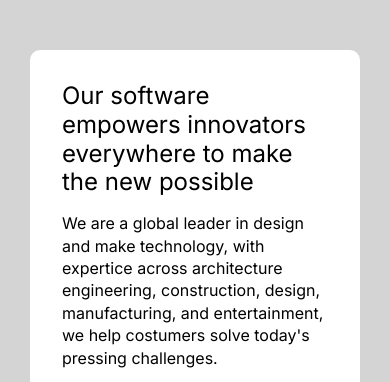
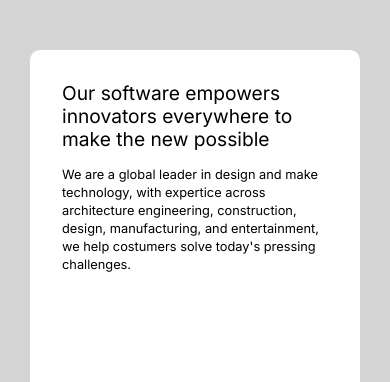
Before and after one commit to dhruvk-081/Webpage, a plain HTML site: page index.html in a window 390 px wide. Shown: the part 3783-4165 px from the top of the page. Drawn offline with Linux system fonts and the light colour scheme.

Commit message:
font change

```diff
--- a/style.css
+++ b/style.css
@@ -401,10 +401,10 @@ a.explore {
     /* float: right; */
   }
   .text-box-heading {
-    font-size: 1.5rem;
+    font-size: 1.2rem;
   }
   .text-box-text {
-    font-size: 1rem;
+    font-size: 0.8rem;
   }
   .container .sectionImg img {
     border-radius: 0 0 10px 10px !important;
```
